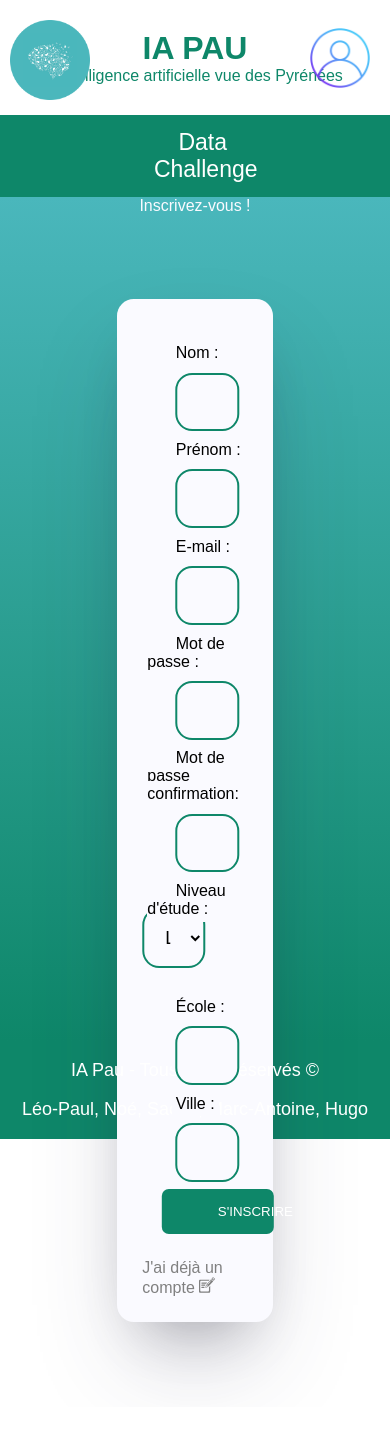
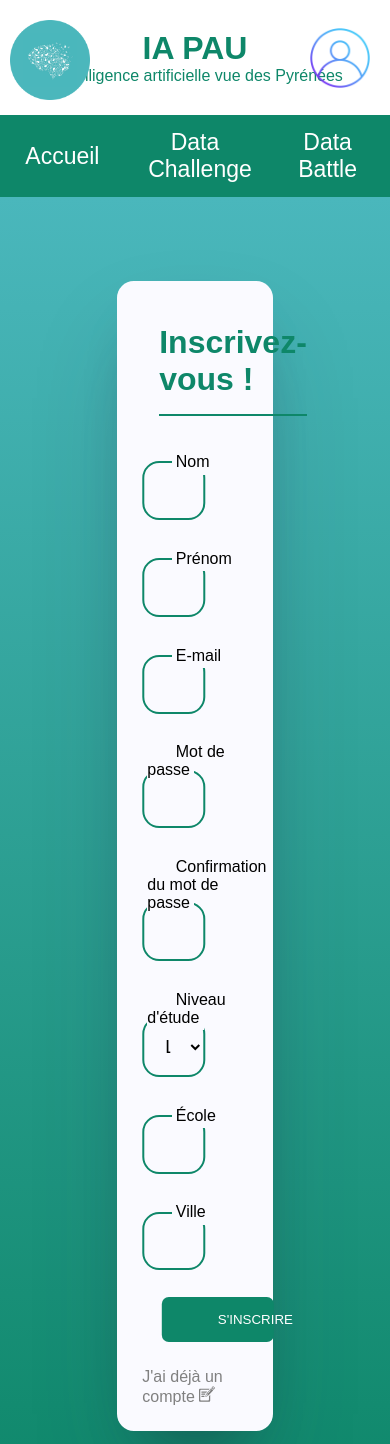
Before and after one commit to NoeFaucher/iaPau-data-challenge-site-web, a PHP site: page /test/php/connexion/inscription.php in a window 390 px wide; the page is wider, and only the part inside the window is pictured. Shown: the top 1444 px of that part. Before the commit the page ends 1381 px from the top of that part, so only its background shows below. Run offline with PHP 8.4, Linux system fonts and the light colour scheme.

Commit message:
responsivité generale

```diff
--- a/css/accueil.css
+++ b/css/accueil.css
@@ -84,8 +84,6 @@ main {
 #content3{
     display: block;
     background-color: rgb(14, 135, 105);
-    padding: 3vh;
-    padding-left: 0;
     width: 100%;
     height: fit-content;
 }
--- a/css/connex-inscri.css
+++ b/css/connex-inscri.css
@@ -1,4 +1,6 @@
-
+html{
+    background-color: #0E8769;
+}
 
 .error {
     border: 2px solid #D8000C;
@@ -7,9 +9,8 @@
 
 main{
     text-align: center;
-    color: #FAFAFF;
+    color: hsl(240, 100%, 99%);
     width: 100%;
-    height: 100%;
     background-image :linear-gradient(0deg, #0E8769, #4ab7bc);
 }
 
--- a/css/header.css
+++ b/css/header.css
@@ -24,10 +24,11 @@ body{
 .menu-banniere a {
     color: white;
     font-size: 23px;
-    padding: 14px 190px 14px;
-    width: 25%;
+    padding: 14px 5%;
+    min-width: 34%;
     text-decoration: none;
     transition: 0.4s ease;
+    box-sizing: border-box;
   }
 
   .menu-banniere a:hover {
@@ -41,6 +42,7 @@ body{
     align-items: center;
     justify-content: center;
     text-align: center;
+    overflow: hidden;
   }
 
   .banniere h1{
--- a/php/bddData.php
+++ b/php/bddData.php
@@ -1,8 +1,8 @@
 <?php
 
     $serveur = "localhost";
-    $user = "user";
-    $pass = "password";
+    $user = "leo";
+    $pass = "";
     $bdd = "iaPau";
 
 ?>
--- a/php/connexion/inscription.php
+++ b/php/connexion/inscription.php
@@ -21,13 +21,11 @@ if (isset($_SESSION["validation"])){
 <body>
     <?php include "../header.php"; ?>
     <main>
-        <p>Inscrivez-vous !</p>
         <form method="POST" class="form" id="inscription" action="verifinscription.php" onsubmit="return validateInscription()">
+        <h1 id="connexTitle">Inscrivez-vous !</h1>
             <div class="champ">
-                <label for="nom">
-                    Nom :
-                </label>
-                <label>
+                <label for="nom">Nom</label><br>
+
                     <input type="text" name="nom_participant"
                         <?php
                         if ($validform) {
@@ -49,13 +47,11 @@ if (isset($_SESSION["validation"])){
                         echo("Nom invalide");
                     }
                     ?>
-                </label>
             </div>
             <div class="champ">
                 <label for="prenom">
-                    Prénom :
-                </label>
-                <label>
+                    Prénom
+                </label><br>
                     <input type="text" name="prenom_participant"
                         <?php
                         if ($validform) {
@@ -77,18 +73,16 @@ if (isset($_SESSION["validation"])){
                         echo("Prenom invalide");
                     }
                     ?>
-                </label>
             </div>
             <div class="champ">
                 <label for="email">
-                    E-mail :
-                </label>
-                <label>
+                    E-mail
+                </label><br>
                     <input type="email" name="email_participant" id="email"
                         <?php
                         if ($validform) {
                             echo("class='form-email'");
-                        } else {
+                        }else {
                             if (isset($_SESSION["POST"]["email_participant"])) : ?>
                                 value="<?php echo($_SESSION["POST"]["email_participant"])?>";
                             <?php endif;
@@ -107,13 +101,12 @@ if (isset($_SESSION["validation"])){
                         echo("Adresse mail indisponible");
                     }
                     ?>
-                </label>
+
             </div>
             <div class="champ">
                 <label for="mot-de-passe" id="mot_de_passe" >
-                    Mot de passe :
-                </label>
-                <label>
+                    Mot de passe
+                </label><br>
                     <input type="password" name="mot_de_passe_participant"
                         <?php
                         if ($validform) {
@@ -138,13 +131,11 @@ if (isset($_SESSION["validation"])){
                         echo("Different de mot de passe confirmation");
                     }
                     ?>
-                </label>
             </div>
             <div class="champ">
                 <label for="mot-de-passe" id="mot_de_passe">
-                    Mot de passe confirmation:
-                </label>
-                <label>
+                    Confirmation du mot de passe
+                </label><br>
                     <input type="password" name="mot_de_passe_confirmation"
                         <?php
                         if ($validform) {
@@ -160,12 +151,11 @@ if (isset($_SESSION["validation"])){
                         }
                         ?>
                     >
-                </label>
             </div>
             <div class="champ">
                 <label for="niveau-etude">
-                    Niveau d'étude :
-                </label>
+                    Niveau d'étude
+                </label><br>
                 <select id="niveau-etude" name="niveau_etude_participant"
                     <?php
                     if ($validform) {
@@ -187,9 +177,8 @@ if (isset($_SESSION["validation"])){
             </div>
             <div class="champ">
                 <label for="ecole" id="ecole">
-                    École :
-                </label>
-                <label>
+                    École
+                </label><br>
                     <input type="text" name="ecole_participant"
                         <?php
                         if ($validform) {
@@ -211,13 +200,11 @@ if (isset($_SESSION["validation"])){
                         echo("Ecole invalide");
                     }
                     ?>
-                </label>
             </div>
             <div class="champ">
                 <label for="ville" id="ville">
-                    Ville :
-                </label>
-                <label>
+                    Ville
+                </label><br>
                     <input type="text" name="ville_participant"
                         <?php
                         if ($validform) {
@@ -239,7 +226,6 @@ if (isset($_SESSION["validation"])){
                         echo("Ville invalide");
                     }
                     ?>
-                </label>
             </div>
             <button type="submit" class="form-submit">S'inscrire</button><br>
             <a href="connexion.php" id="inscri">J'ai déjà un compte
--- a/php/connexion/verifinscription.php
+++ b/php/connexion/verifinscription.php
@@ -53,7 +53,7 @@ if (empty($prenom)){
 if (preg_match($emailRegExp,$email)){
 
     $verif = getUtilisateurByEmail($mysqlClient,$email);
-    if ((count($verif)) != 0) {
+    if ((isset($verif)) && (count($verif)) != 0) {
         $inscriptionValide = false;
         $_SESSION["indisponible"]["email"] = true;
     }
```
